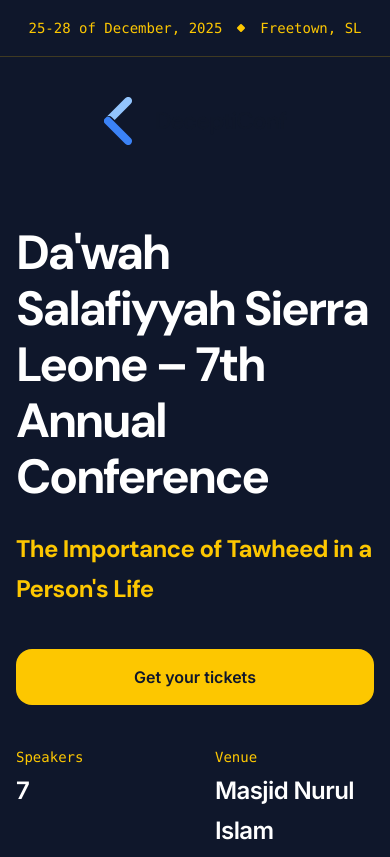
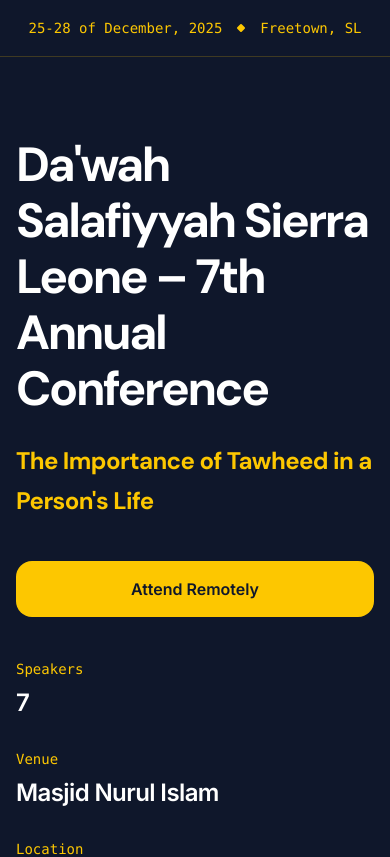
Before and after one commit to afizsavage/dawah-salafiyyah, a Next.js app: page / in a window 390 px wide. Shown: the top 857 px of the page. Built offline with nearby package versions, Linux system fonts and the light colour scheme.

Commit message:
adjust text for mobile screen

```diff
--- a/src/components/Footer.tsx
+++ b/src/components/Footer.tsx
@@ -1,12 +1,10 @@
 import { Container } from '@/components/Container'
-import { Logo } from '@/components/Logo'
 
 export function Footer() {
   return (
     <footer className="flex-none py-16 bg-slate-900">
-      <Container className="flex flex-col items-center justify-between md:flex-row">
-        <Logo className="h-12 w-auto text-white" />
-        <p className="mt-6 text-base text-slate-400 md:mt-0">
+      <Container className="flex flex-col items-center justify-between ">
+        <p className="mt-6 text-center text-base text-slate-400 md:mt-0">
           Copyright &copy; {new Date().getFullYear()} Tawheed Islamic Organization. All
           rights reserved.
         </p>
--- a/src/components/Header.tsx
+++ b/src/components/Header.tsx
@@ -1,14 +1,12 @@
 import { Button } from '@/components/Button'
 import { Container } from '@/components/Container'
 import { DiamondIcon } from '@/components/DiamondIcon'
-import { Logo } from '@/components/Logo'
 
 export function Header() {
   return (
     <header className="relative z-50 flex-none lg:pt-11 bg-slate-900">
       <Container className="flex flex-wrap items-center justify-center sm:justify-between lg:flex-nowrap">
         <div className="mt-10 lg:mt-0 lg:grow lg:basis-0">
-          <Logo className="h-12 w-auto text-white" />
         </div>
         <div className="order-first -mx-4 flex flex-auto basis-full overflow-x-auto border-b border-yellow-400/20 py-4 font-mono text-sm whitespace-nowrap text-yellow-400 sm:-mx-6 lg:order-0 lg:mx-0 lg:basis-auto lg:border-0 lg:py-0">
           <div className="mx-auto flex items-center gap-4 px-4">
--- a/src/components/Hero.tsx
+++ b/src/components/Hero.tsx
@@ -14,10 +14,15 @@
               The Importance of Tawheed in a Person's Life
             </p>
           </div>
-          <Button href="#" className="mt-10 w-full sm:hidden">
-            Get your tickets
+          <Button
+            href="https://us06web.zoom.us/j/5715126510?pwd=XIbYgr4ZDnCR1JFFDeOHRSUKVAWi1R.1"
+            target="_blank"
+            rel="noopener noreferrer"
+            className="mt-10 w-full sm:hidden"
+          >
+            Attend Remotely
           </Button>
-          <dl className="mt-10 grid grid-cols-2 gap-x-10 gap-y-6 sm:mt-16 sm:gap-x-16 sm:gap-y-10 sm:text-center lg:auto-cols-auto lg:grid-flow-col lg:grid-cols-none lg:justify-start lg:text-left">
+          <dl className="mt-10 grid grid-cols-1 gap-x-10 gap-y-6 sm:mt-16 sm:gap-x-16 sm:gap-y-10 sm:text-center lg:auto-cols-auto lg:grid-flow-col lg:grid-cols-none lg:justify-start lg:text-left">
             {[
               ['Speakers', '7'],
               ['Venue', 'Masjid Nurul Islam'],
```
